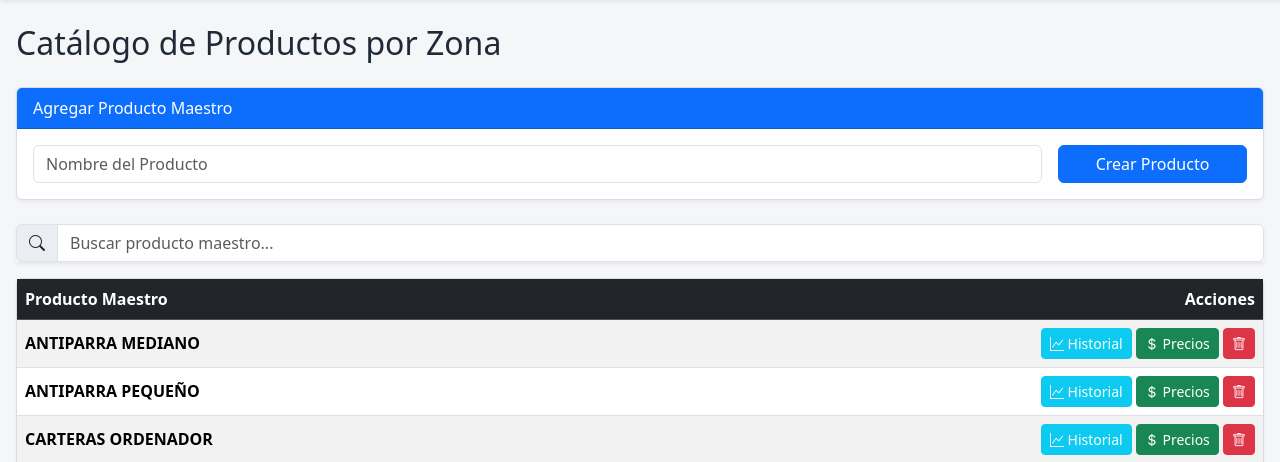
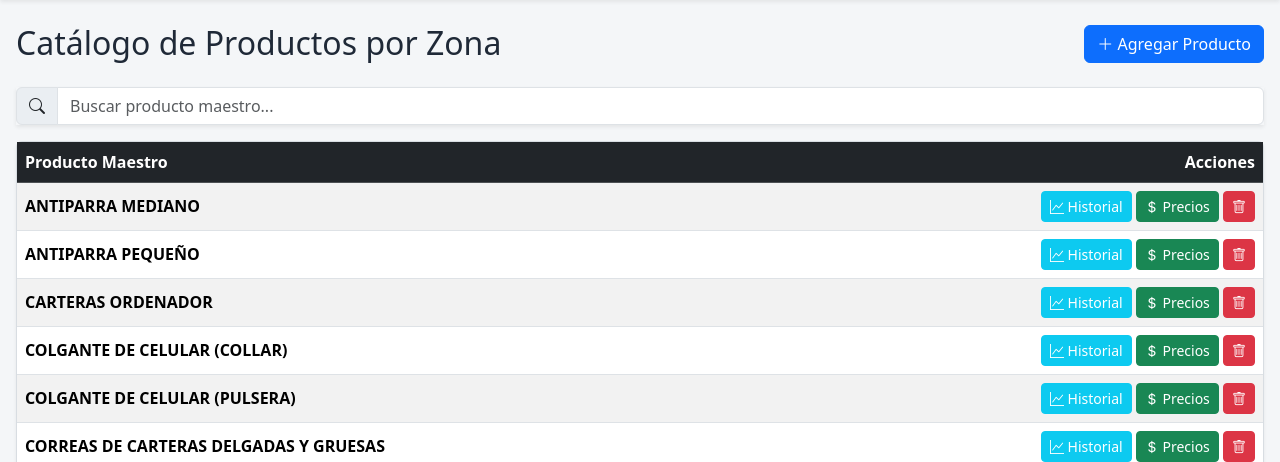
Before and after one commit to SekiDesu0/KSNE, a Flask app: page /admin/productos in a window 1280 px wide. Shown: the part 78-540 px from the top of the page. Run offline with Flask 3, Linux system fonts and the light colour scheme; the visitor is signed in with stand-in values (Sample User, id 1).

Commit message:
feat: allow setting product prices and commission for all zones upon creation via modal

```diff
--- a/routes/admin_bp.py
+++ b/routes/admin_bp.py
@@ -281,16 +281,21 @@ def manage_products():
 
             now = datetime.now()
             for zona in Zona.query.all():
+                p_val = request.form.get(f'price_{zona.id}', '0')
+                c_val = request.form.get(f'comm_{zona.id}', '0')
+                price = int(str(p_val).replace('.', '').replace('$', '')) if p_val else 0
+                commission = int(str(c_val).replace('.', '').replace('$', '')) if c_val else 0
+
                 db.session.add(PrecioHistorico(
                     producto_id=new_producto.id,
                     zona_id=zona.id,
-                    price=0,
-                    commission=0,
+                    price=price,
+                    commission=commission,
                     fecha_activacion=now,
                 ))
 
             db.session.commit()
-            flash("Producto maestro creado. No olvides configurar sus precios.", "success")
+            flash("Producto maestro y sus precios creados exitosamente.", "success")
         except IntegrityError:
             db.session.rollback()
             flash("Ese producto ya existe en el catálogo.", "danger")
--- a/templates/admin_productos.html
+++ b/templates/admin_productos.html
@@ -1,31 +1,21 @@
 {% extends "macros/base.html" %}
-{% from 'macros/modals.html' import confirm_modal, edit_product_modal %}
+{% from 'macros/modals.html' import confirm_modal, edit_product_modal, add_product_modal %}
 {% from "macros/ui.html" import flashed_messages %}
 
 {% block title %}Catálogo de Productos{% endblock %}
 
 {% block content %}
-<h2 class="mb-4">Catálogo de Productos por Zona</h2>
+<div class="d-flex justify-content-between align-items-center mb-4">
+    <h2 class="mb-0">Catálogo de Productos por Zona</h2>
+    <button type="button" class="btn btn-primary" data-bs-toggle="modal" data-bs-target="#addProductModal">
+        <i class="bi bi-plus-lg"></i> Agregar Producto
+    </button>
+</div>
 
 {{ flashed_messages() }}
 
 {{ edit_product_modal(zonas) }}
-
-<div class="card mb-4 shadow-sm">
-    <div class="card-header bg-primary text-white">Agregar Producto Maestro</div>
-    <div class="card-body">
-        <form method="POST" action="{{ url_for('admin.manage_products') }}">
-            <div class="row g-3">
-                <div class="col-md-10">
-                    <input type="text" class="form-control" name="name" placeholder="Nombre del Producto" required>
-                </div>
-                <div class="col-md-2">
-                    <button type="submit" class="btn btn-primary w-100">Crear Producto</button>
-                </div>
-            </div>
-        </form>
-    </div>
-</div>
+{{ add_product_modal(zonas) }}
 
 <div class="input-group mb-3 shadow-sm">
     <span class="input-group-text bg-body-tertiary"><i class="bi bi-search"></i></span>
--- a/templates/macros/modals.html
+++ b/templates/macros/modals.html
@@ -75,6 +75,57 @@
                 <div class="modal-footer">
                     <button type="button" class="btn btn-secondary" data-bs-dismiss="modal">Cancelar</button>
                     <button type="submit" class="btn btn-primary">Guardar Cambios</button>
+                </div>
+            </form>
+        </div>
+    </div>
+</div>
+{% endmacro %}
+
+{% macro add_product_modal(zonas) %}
+<div class="modal fade" id="addProductModal" tabindex="-1" aria-hidden="true">
+    <div class="modal-dialog modal-lg">
+        <div class="modal-content">
+            <div class="modal-header">
+                <h5 class="modal-title">Agregar Nuevo Producto</h5>
+                <button type="button" class="btn-close" data-bs-dismiss="modal" aria-label="Close"></button>
+            </div>
+            <form method="POST" action="{{ url_for('admin.manage_products') }}">
+                <div class="modal-body">
+                    <div class="mb-3">
+                        <label class="form-label fw-bold">Nombre del Producto</label>
+                        <input type="text" class="form-control" name="name" placeholder="Nombre del Producto" required>
+                    </div>
+                    <hr>
+                    <h6 class="fw-bold mb-3">Precios y Comisiones por Zona</h6>
+                    <div class="row fw-bold mb-2">
+                        <div class="col-4">Zona</div>
+                        <div class="col-4">Precio</div>
+                        <div class="col-4">Comisión</div>
+                    </div>
+                    {% for z in zonas %}
+                    <div class="row mb-2">
+                        <div class="col-4 d-flex align-items-center">
+                            <span class="badge bg-info text-dark w-100">{{ z[1] }}</span>
+                        </div>
+                        <div class="col-4">
+                            <div class="input-group input-group-sm">
+                                <span class="input-group-text">$</span>
+                                <input type="text" class="form-control money-input" name="price_{{ z[0] }}" placeholder="0" required>
+                            </div>
+                        </div>
+                        <div class="col-4">
+                            <div class="input-group input-group-sm">
+                                <span class="input-group-text">$</span>
+                                <input type="text" class="form-control money-input" name="comm_{{ z[0] }}" placeholder="0" required>
+                            </div>
+                        </div>
+                    </div>
+                    {% endfor %}
+                </div>
+                <div class="modal-footer">
+                    <button type="button" class="btn btn-secondary" data-bs-dismiss="modal">Cancelar</button>
+                    <button type="submit" class="btn btn-primary">Crear Producto</button>
                 </div>
             </form>
         </div>
```
